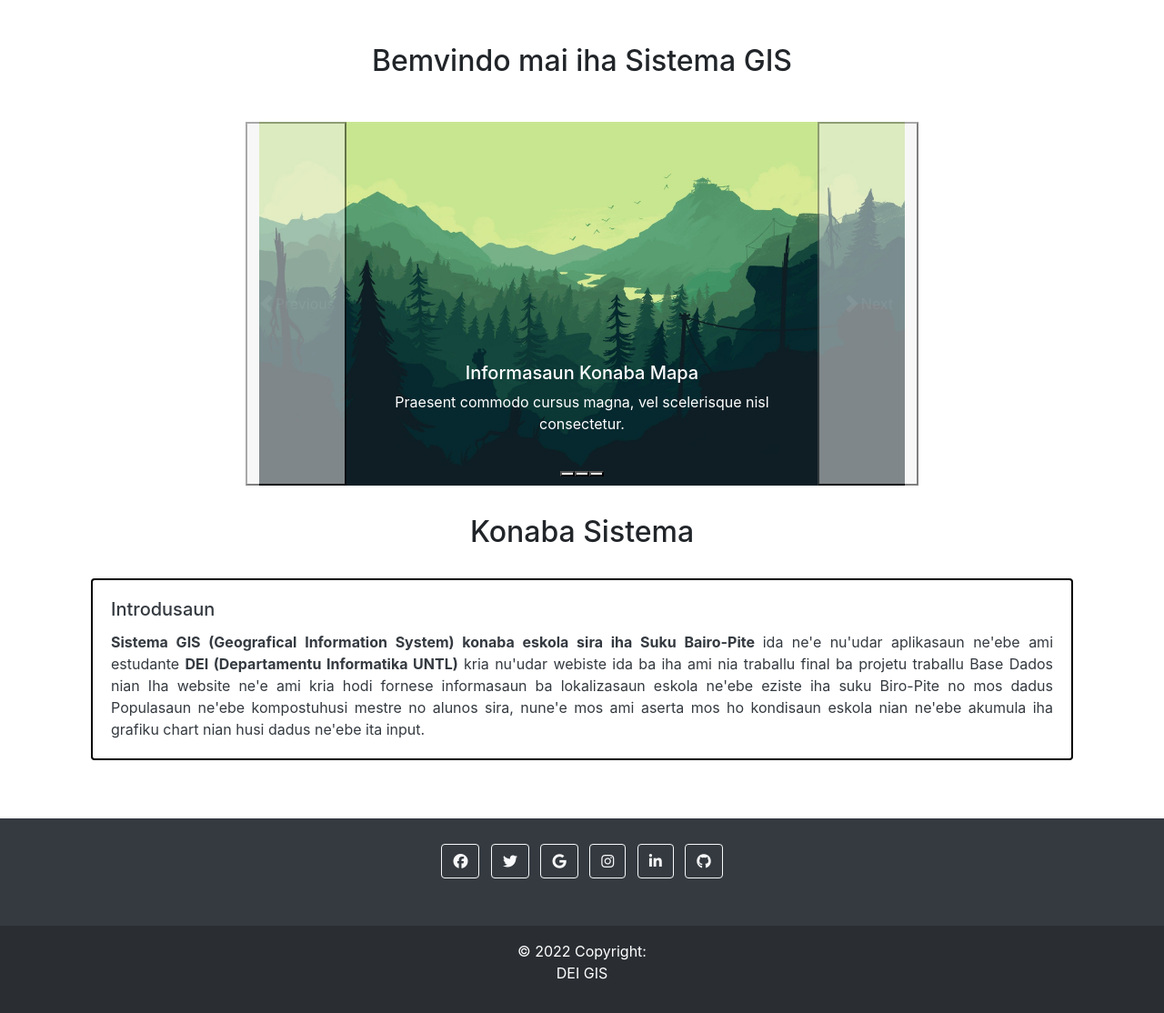
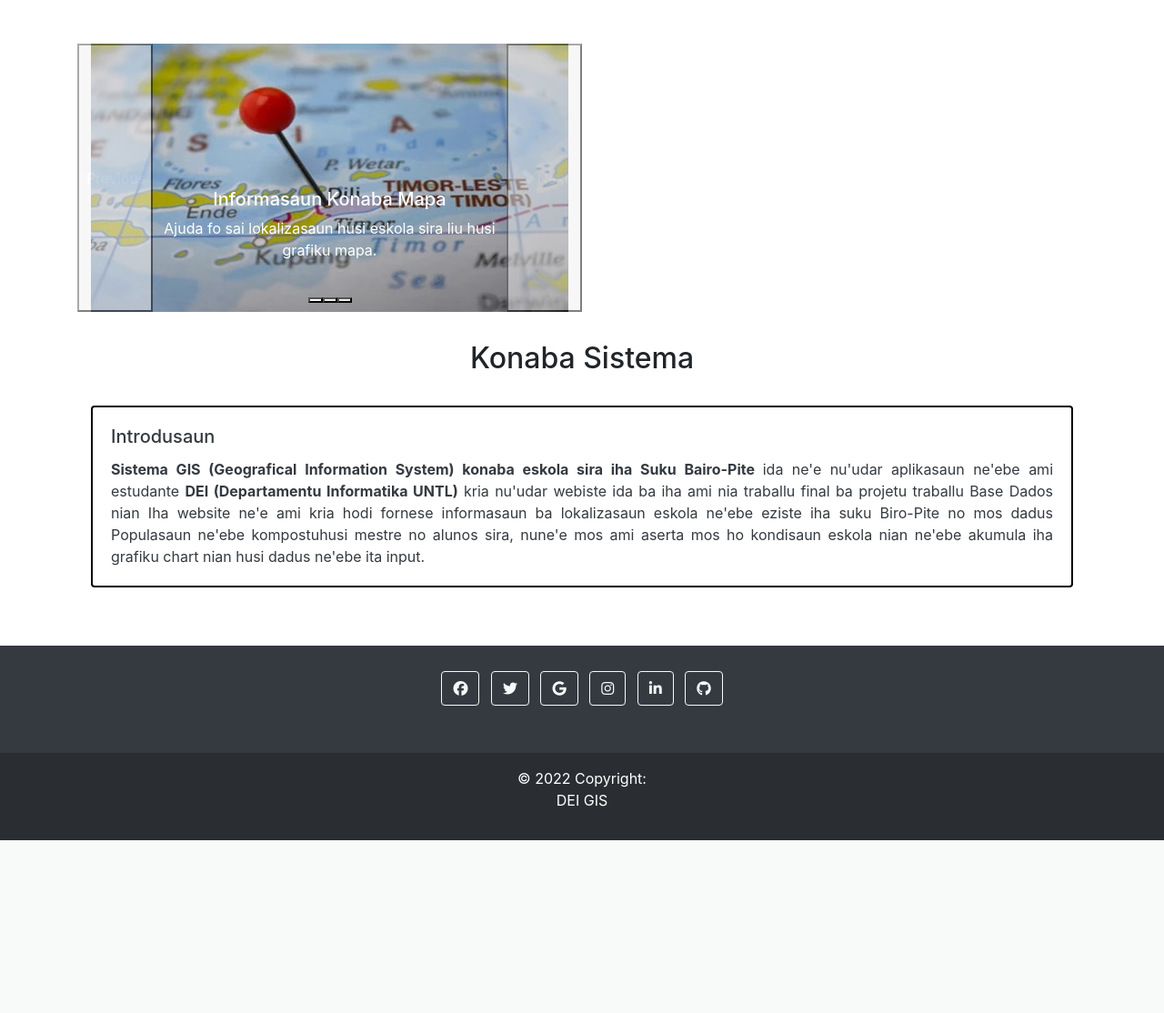
Before and after one commit to Frederico27/GIS-Eskola-Ensino-Primaria-iha-Suku-Bairo-Pite, a PHP site: page / in a window 1280 px wide. Shown: the part 56-1170 px from the top of the page at 91% size. After the commit the page ends 980 px from the top, so only its background shows below. Run offline with PHP 8.4, Linux system fonts and the light colour scheme; some libraries are stand-ins or nearby versions.

Commit message:
edit index ho filtru artike, fix imajen apaga iha folder

```diff
--- a/artigu.php
+++ b/artigu.php
@@ -50,7 +50,7 @@
                 }
             </style>
             <?php include "koneksaun.php";
-            $sql = "SELECT (a.id_artikel) as id_artc, titulu, konteudu, status, naran, imajen FROM artikel a, user b, eskola c, detallu d WHERE a.id_artikel = d.id_artikel AND a.id_user = b.id_user AND c.id_eskola = d.id_eskola";
+            $sql = "SELECT (a.id_artikel) as id_artc, titulu, konteudu, naran, imajen FROM artikel a, user b, eskola c, detallu d WHERE a.id_artikel = d.id_artikel AND a.id_user = b.id_user AND c.id_eskola = d.id_eskola AND status = 'Publika'";
             $result = mysqli_query($conn, $sql);
             $total = mysqli_num_rows($result);
             if ($total > 0) {
@@ -65,7 +65,7 @@
                                     <?php
                                     $foti = $data["konteudu"];
                                     $naruk = strip_tags(html_entity_decode($foti, ENT_QUOTES, "ISO-8859-1"));
-                                    echo substr_replace($naruk, "...", 150); ?>
+                                    echo substr_replace($naruk, "...", 100); ?>
                                 </p>
                                 <p><a href="main-artigu.php?id=<?php echo $data['id_artc']; ?>" class="btn btn-success btn-block" role="button">Kontinua le'e</a></p>
                             </div>
--- a/index.php
+++ b/index.php
@@ -22,8 +22,7 @@
     <!-- Page content-->
     <div class="container-fluid carousel-contain py-5">
         <div class="container">
-            <h2 class="text-center mb-5">Bemvindo mai iha Sistema GIS</h2>
-            <div id="carouselBasicExample" class="carousel slide col-lg-8 offset-lg-2" data-bs-ride="carousel">
+            <div id="carouselBasicExample" class="carousel slide col-lg-6 offset-lg-0" data-bs-ride="carousel" style="width: 100%;">
 
                 <div class="carousel-indicators">
                     <button type="button" data-bs-target="#carouselBasicExample" data-bs-slide-to="0" class="active" aria-current="true" aria-label="Slide 1"></button>
@@ -34,24 +33,24 @@
 
                 <div class="carousel-inner">
                     <div class="carousel-item active">
-                        <img class="d-block w-100" src="imajen/1725723.jpg" alt="First slide">
+                        <img class="d-block w-100" src="imajen/mapa.jpg" alt="First slide">
                         <div class="carousel-caption d-none d-md-block">
                             <h5>Informasaun Konaba Mapa</h5>
-                            <p>Praesent commodo cursus magna, vel scelerisque nisl consectetur.</p>
+                            <p>Ajuda fo sai lokalizasaun husi eskola sira liu husi grafiku mapa.</p>
                         </div>
                     </div>
                     <div class="carousel-item">
-                        <img class="d-block w-100" src="imajen/anime.jpg" alt="Second slide">
+                        <img class="d-block w-100" src="imajen/school.jpg"alt="Second slide">
                         <div class="carousel-caption d-none d-md-block">
-                            <h5>Ajuda fo hotspot</h5>
-                            <p>Praesent commodo cursus magna, vel scelerisque nisl consectetur.</p>
+                            <h5>Fornese Informasaun sira konaba Eskola</h5>
+                            <p>Ajuda fasilita informasaun konaba eskola ne'ebe relata ba populasaun no kondisaun.</p>
                         </div>
                     </div>
                     <div class="carousel-item">
-                        <img class="d-block w-100" src="imajen/anime.jpg" alt="Third slide">
+                        <img class="d-block w-100" src="imajen/aluno.jpg" alt="Third slide">
                         <div class="carousel-caption d-none d-md-block">
-                            <h5>Loke Dalan</h5>
-                            <p>Praesent commodo cursus magna, vel scelerisque nisl consectetur.</p>
+                            <h5>Artigu konaba Eskola</h5>
+                            <p>Fornese artigu konaba eskola ne'ebe relata ba istoria no aktividade husi eskola refere.</p>
                         </div>
                     </div>
                 </div>
--- a/main-artigu.php
+++ b/main-artigu.php
@@ -83,7 +83,7 @@ include "header.php";
                 <div class="row">
                     <?php
                     include "koneksaun.php";
-                    $sql = "SELECT (a.id_artikel) as id_artc, titulu, konteudu, status, naran, imajen FROM artikel a, user b, eskola c, detallu d WHERE a.id_artikel = d.id_artikel AND a.id_user = b.id_user AND c.id_eskola = d.id_eskola ORDER BY d.id_artikel DESC LIMIT 5";
+                    $sql = "SELECT (a.id_artikel) as id_artc, titulu, konteudu, status, naran, imajen FROM artikel a, user b, eskola c, detallu d WHERE a.id_artikel = d.id_artikel AND a.id_user = b.id_user AND c.id_eskola = d.id_eskola AND a.id_artikel != '$id' ORDER BY d.id_artikel DESC LIMIT 5";
                     $result = mysqli_query($conn, $sql);
                     while ($data2 = mysqli_fetch_array($result)) :
                     ?>
```
Also changed, not shown: Admin/edit.php (+7 -0 lines), Admin/asset/imajen/galaxy.jpg (deleted), Admin/asset/imajen/images.jpg (deleted), Admin/asset/imajen/images1.jpg (added), imajen/1725723.jpg (deleted), imajen/aluno.jpg (added), imajen/anime.jpg (deleted), imajen/mapa.jpg (added), imajen/school.jpg (added).
